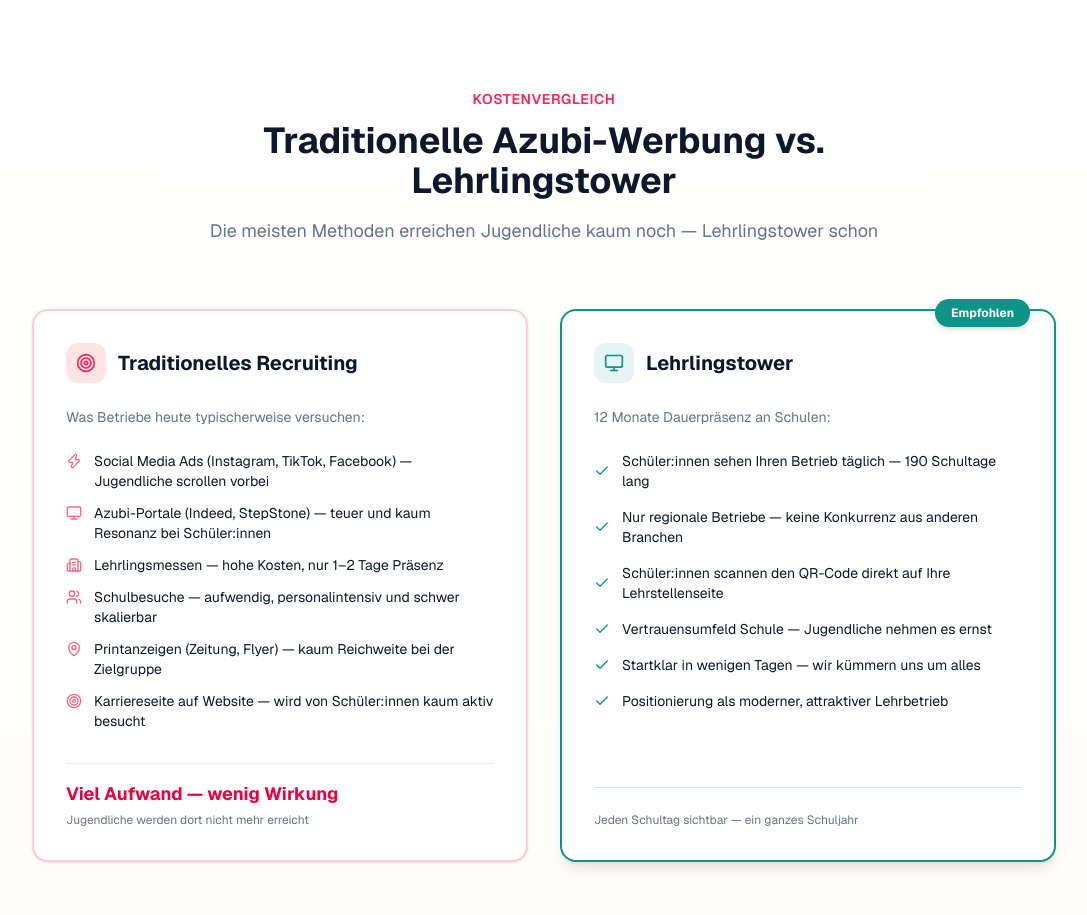
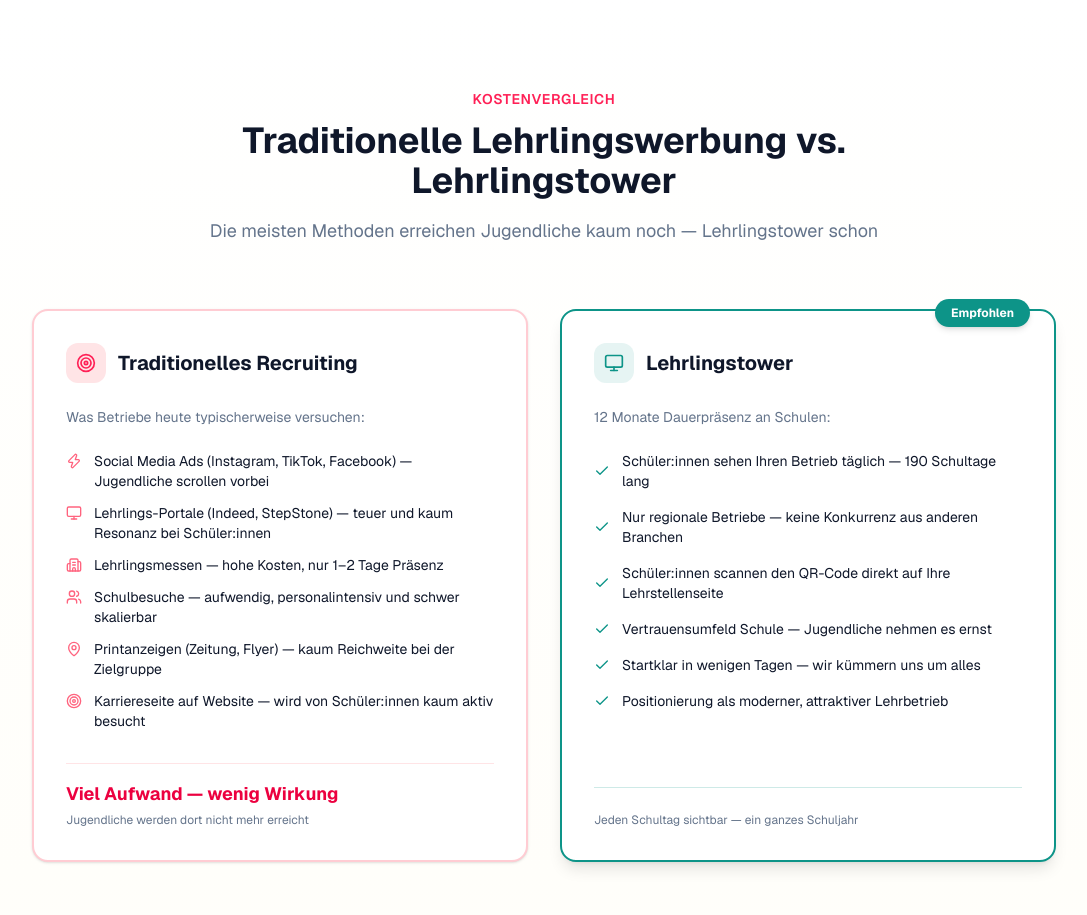
Before and after one commit to LucaSalesi-oss/lehrlingstower, a Next.js app: page / in a window 1280 px wide. Shown: the part 5920-6835 px from the top of the page, without its empty margins (96-1183 px from the left). Built offline with nearby package versions, Linux system fonts and the light colour scheme.

Commit message:
Replace 'Azubi' with 'Lehrling' across the site
Co-Authored-By: Claude Opus 4.6 <noreply@anthropic.com>

```diff
--- a/src/app/i18n/translations.ts
+++ b/src/app/i18n/translations.ts
@@ -106,13 +106,13 @@ const translations = {
     },
     costComparison: {
       label: "Kostenvergleich",
-      title: "Traditionelle Azubi-Werbung vs. Lehrlingstower",
+      title: "Traditionelle Lehrlingswerbung vs. Lehrlingstower",
       subtitle: "Die meisten Methoden erreichen Jugendliche kaum noch — Lehrlingstower schon",
       tradTitle: "Traditionelles Recruiting",
       tradSubtitle: "Was Betriebe heute typischerweise versuchen:",
       tradItems: [
         "Social Media Ads (Instagram, TikTok, Facebook) — Jugendliche scrollen vorbei",
-        "Azubi-Portale (Indeed, StepStone) — teuer und kaum Resonanz bei Schüler:innen",
+        "Lehrlings-Portale (Indeed, StepStone) — teuer und kaum Resonanz bei Schüler:innen",
         "Lehrlingsmessen — hohe Kosten, nur 1–2 Tage Präsenz",
         "Schulbesuche — aufwendig, personalintensiv und schwer skalierbar",
         "Printanzeigen (Zeitung, Flyer) — kaum Reichweite bei der Zielgruppe",
--- a/src/app/layout.tsx
+++ b/src/app/layout.tsx
@@ -19,7 +19,7 @@ export const metadata: Metadata = {
     "digitale Werbung Lehrling",
     "Lehrstellenwerbung digital",
     "Lehrlingstower",
-    "Azubi Werbung Schweiz",
+    "Lehrling Werbung Schweiz",
     "Bildschirm Werbung Schule",
     "Nachwuchs finden Schweiz",
   ],
```
